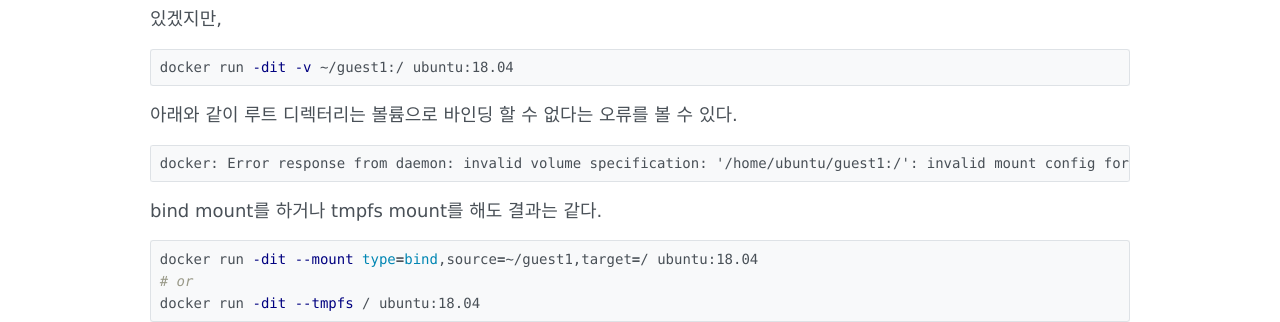
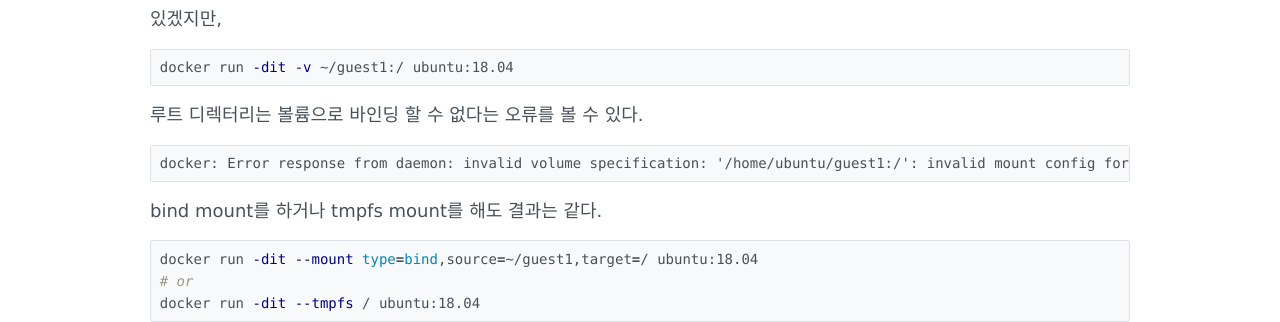
Before and after one commit to blurfx/xo.dev, a Jekyll site: the page built from _posts/2020-03-13-export-and-import-docker-container.md, in a window 1280 px wide. Shown: the part 395-717 px from the top of the page. Built offline with Jekyll 4.4.1, drawn with Linux system fonts in a browser that asks for light colours; comment, search, counter and statistics services are not loaded.

Commit message:
:pencil2: fix typo

````diff
--- a/_posts/2020-03-13-export-and-import-docker-container.md
+++ b/_posts/2020-03-13-export-and-import-docker-container.md
@@ -12,7 +12,7 @@ comments: true
 docker run -dit -v ~/guest1:/ ubuntu:18.04
 ```
 
-아래와 같이 루트 디렉터리는 볼륨으로 바인딩 할 수 없다는 오류를 볼 수 있다.
+루트 디렉터리는 볼륨으로 바인딩 할 수 없다는 오류를 볼 수 있다.
 ```
 docker: Error response from daemon: invalid volume specification: '/home/ubuntu/guest1:/': invalid mount config for type "bind": invalid specification: destination can't be '/'.
 ```
````
